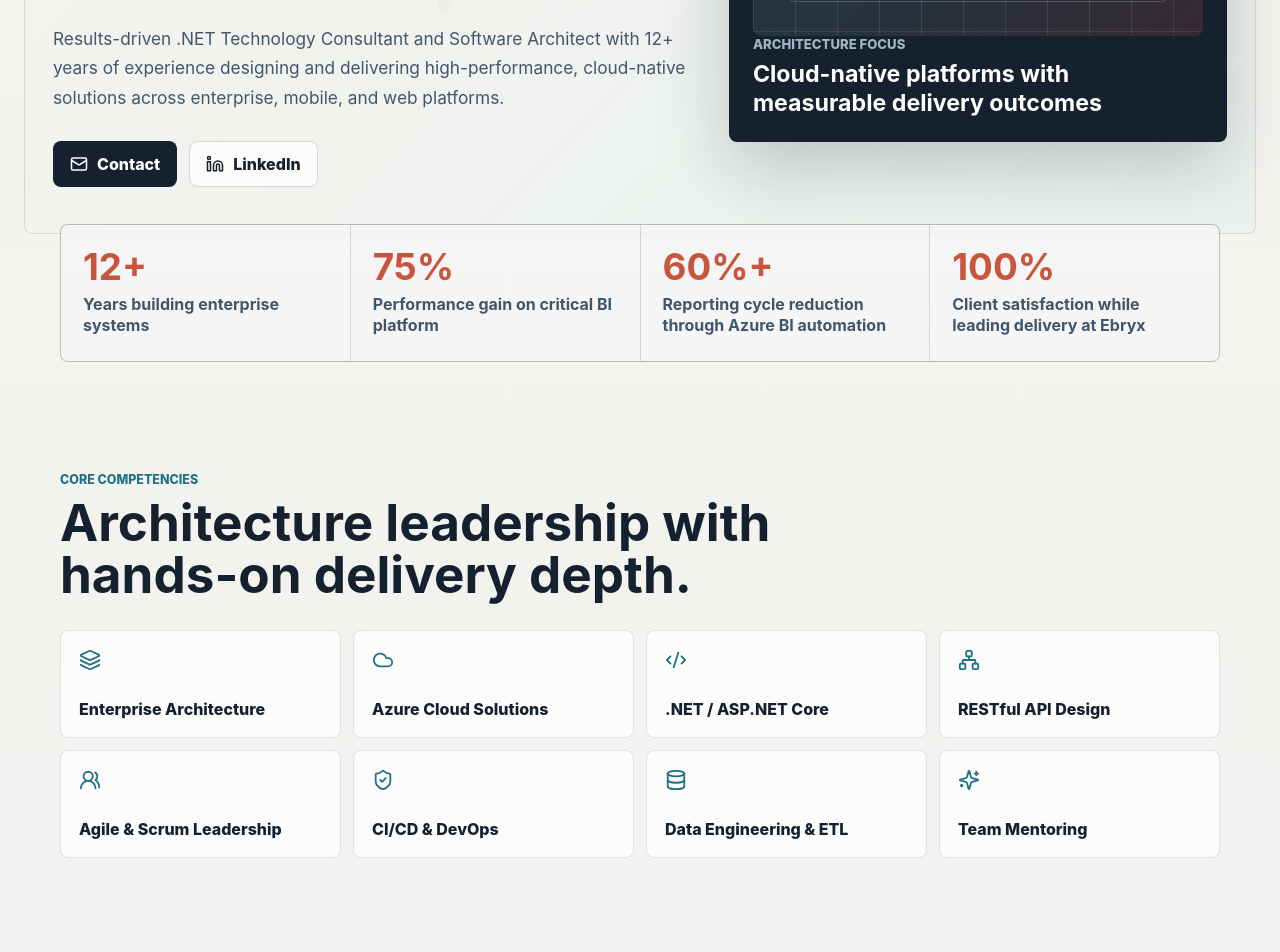
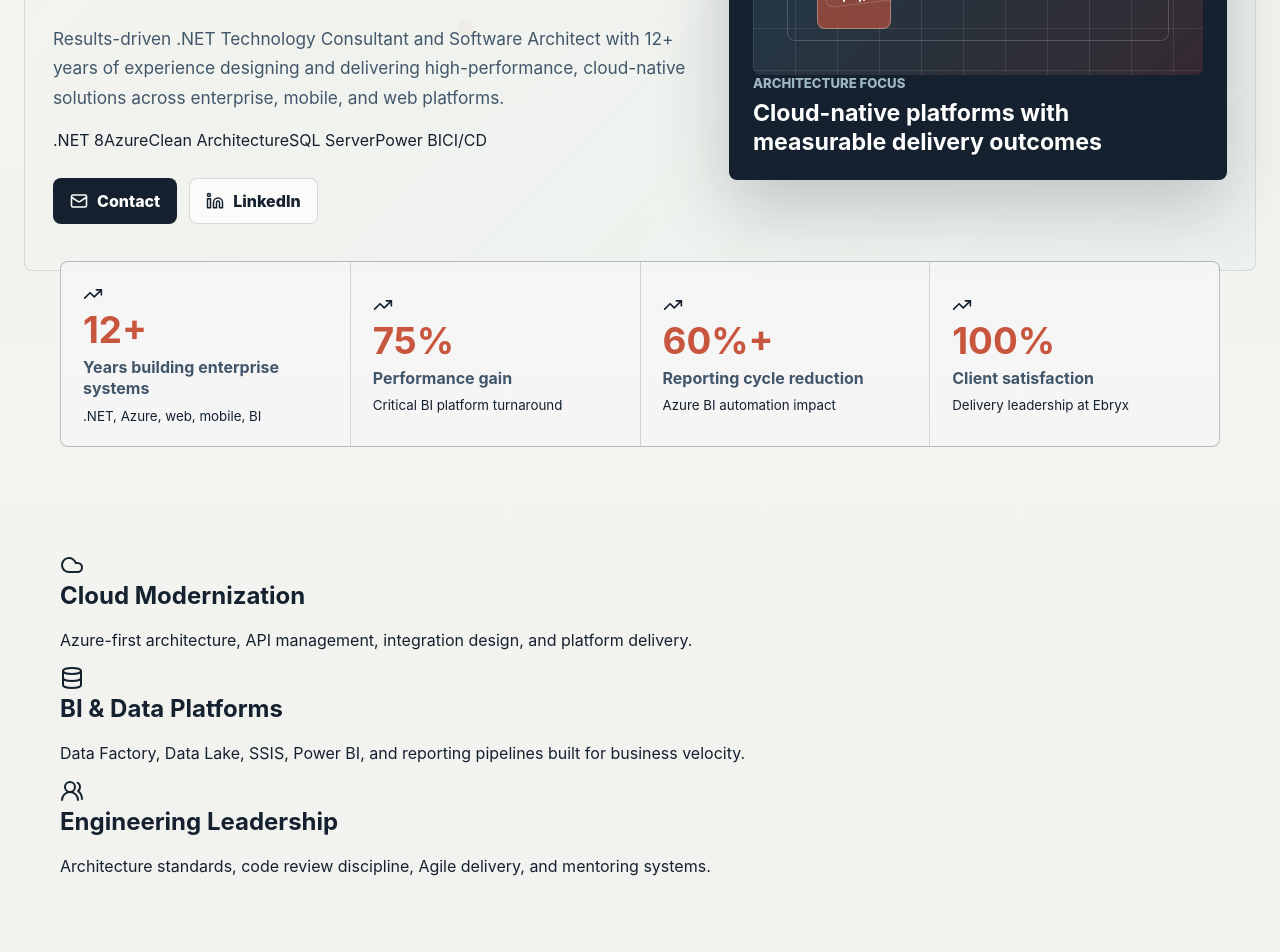
Before and after one commit to inamgcu/portfolio, a React (Vite) app: page / in a window 1280 px wide. Shown: the part 520-1472 px from the top of the page. Built offline with nearby package versions, Linux system fonts and the light colour scheme.

Commit message:
Make portfolio more eye catching

```diff
--- a/src/main.jsx
+++ b/src/main.jsx
@@ -17,6 +17,7 @@ import {
   Phone,
   ShieldCheck,
   Sparkles,
+  TrendingUp,
   UsersRound
 } from "lucide-react";
 import "./styles.css";
@@ -109,15 +110,35 @@ const experience = [
 ];
 
 const outcomes = [
-  { value: "12+", label: "Years building enterprise systems" },
-  { value: "75%", label: "Performance gain on critical BI platform" },
-  { value: "60%+", label: "Reporting cycle reduction through Azure BI automation" },
-  { value: "100%", label: "Client satisfaction while leading delivery at Ebryx" }
+  { value: "12+", label: "Years building enterprise systems", detail: ".NET, Azure, web, mobile, BI" },
+  { value: "75%", label: "Performance gain", detail: "Critical BI platform turnaround" },
+  { value: "60%+", label: "Reporting cycle reduction", detail: "Azure BI automation impact" },
+  { value: "100%", label: "Client satisfaction", detail: "Delivery leadership at Ebryx" }
 ];
 
 const certifications = [
   "PL-100 - Microsoft Power Platform App Maker",
   "DP-203 - Azure Data Engineer Associate"
+];
+
+const signatureStack = [".NET 8", "Azure", "Clean Architecture", "SQL Server", "Power BI", "CI/CD"];
+
+const serviceLines = [
+  {
+    icon: Cloud,
+    title: "Cloud Modernization",
+    body: "Azure-first architecture, API management, integration design, and platform delivery."
+  },
+  {
+    icon: Database,
+    title: "BI & Data Platforms",
+    body: "Data Factory, Data Lake, SSIS, Power BI, and reporting pipelines built for business velocity."
+  },
+  {
+    icon: UsersRound,
+    title: "Engineering Leadership",
+    body: "Architecture standards, code review discipline, Agile delivery, and mentoring systems."
+  }
 ];
 
 function App() {
@@ -140,6 +161,11 @@ function App() {
               <h1>{profile.name}</h1>
               <p className="role">{profile.role}</p>
               <p className="summary">{profile.summary}</p>
+              <div className="stack-strip" aria-label="Signature technology stack">
+                {signatureStack.map((item) => (
+                  <span key={item}>{item}</span>
+                ))}
+              </div>
               <div className="hero__actions">
                 <a className="button button--primary" href={`mailto:${profile.email}`}>
                   <Mail size={18} aria-hidden="true" />
@@ -153,7 +179,14 @@ function App() {
             </div>
 
             <aside className="signal-panel" aria-label="Professional highlights">
+              <div className="signal-panel__top">
+                <span>Senior delivery signal</span>
+                <strong>Architecting outcomes, not just applications</strong>
+              </div>
               <div className="architecture-visual" aria-hidden="true">
+                <div className="flow-line flow-line--one" />
+                <div className="flow-line flow-line--two" />
+                <div className="flow-line flow-line--three" />
                 <div className="node node--core"><Code2 size={28} /></div>
                 <div className="node node--cloud"><Cloud size={24} /></div>
                 <div className="node node--data"><Database size={24} /></div>
@@ -172,8 +205,20 @@ function App() {
       <section className="metrics" aria-label="Career outcomes">
         {outcomes.map((item) => (
           <article className="metric" key={item.label}>
+            <TrendingUp size={20} aria-hidden="true" />
             <strong>{item.value}</strong>
             <span>{item.label}</span>
+            <small>{item.detail}</small>
+          </article>
+        ))}
+      </section>
+
+      <section className="section services" aria-label="Consulting strengths">
+        {serviceLines.map(({ icon: Icon, title, body }) => (
+          <article className="service" key={title}>
+            <Icon size={24} aria-hidden="true" />
+            <h2>{title}</h2>
+            <p>{body}</p>
           </article>
         ))}
       </section>
```
